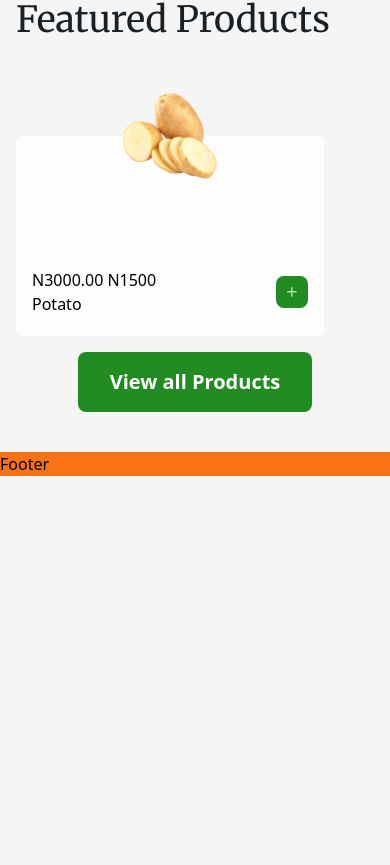
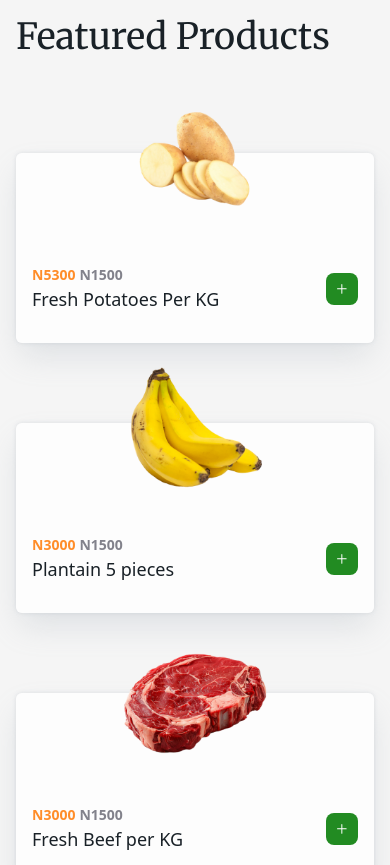
Before and after one commit to kelzzzcodes/FarmSteadvite, a React (Vite) app: page / in a window 390 px wide. Shown: the part 2299-3164 px from the top of the page. Before the commit the page ends 2775 px from the top, so only its background shows below. Built offline with nearby package versions, Linux system fonts and the light colour scheme.

Commit message:
FeaturedProducts section made responsive  ㊗️

```diff
--- a/src/components/FeaturedProducts.tsx
+++ b/src/components/FeaturedProducts.tsx
@@ -1,3 +1,4 @@
+import { FeaturedProductData } from '../constants'
 import { Button } from './ui'
 import FeaturedProductCard from './ui/FeaturedProductCard'
 
@@ -10,8 +11,15 @@ const FeaturedProducts = () => {
       >
         Featured Products
       </h2>
+<div className="grid grid-cols-1 md:grid-cols-2 lg:grid-cols-3 xl:grid-cols-4 2xl:grid-cols-5 gap-4 mx-auto w-full">
+  {
+    FeaturedProductData.map((item,index) => (
+      <FeaturedProductCard  key={index} image={item.image} oldPrice={item.oldPrice} newPrice={item.newPrice} name={item.name}/>
+    ))
+  }
 
-      <FeaturedProductCard />
+</div>
+
 
       <div className="flex mx-auto">
         <Button
--- a/src/components/Footer.tsx
+++ b/src/components/Footer.tsx
@@ -1,5 +1,5 @@
 const Footer = () => {
-  return <footer className="w-full h-56 bg-orange-500">Footer</footer>
+  return <footer className="w-full">Footer</footer>
 }
 
 export default Footer
--- a/src/components/ui/BottomHero.tsx
+++ b/src/components/ui/BottomHero.tsx
@@ -3,7 +3,7 @@ import HeroCard from './HeroCard'
 
 const BottomHero = () => {
   return (
-        <section className="h-auto bg-white rounded-md p-4 flex items-center sm:justify-center flex-wrap gap-4 max-w-[96%] mx-auto ">
+        <section className="h-auto bg-white shadow-custom-combined rounded-md p-4 flex items-center sm:justify-center flex-wrap gap-4 max-w-[96%] mx-auto w-full">
       {/* <div className='flex flex-wrap bg-transparent mx-auto items-center justify-center '>
           {HomeCardData.map((item, index) => (
           <HeroCard
--- a/src/components/ui/FeaturedProductCard.tsx
+++ b/src/components/ui/FeaturedProductCard.tsx
@@ -1,5 +1,3 @@
-import React from 'react'
-import Potato from '../../assets/potato.png'
 import Button from './Button'
 import { GoPlus } from 'react-icons/go'
 
@@ -7,33 +5,35 @@ const FeaturedProductCard = ({
   image,
   oldPrice,
   newPrice,
+  name,
 
 }: {
   image: string,
   oldPrice: number,
   newPrice: number,
+  name: string,
 }) => {
   return (
-    <div className="w-[308px] h-[200px] bg-white/80 flex flex-col px-4 rounded-md">
-      <img src={Potato} className="w-36 h-36 mx-auto relative bottom-16 " />
-      <div className="flex items-center justify-between mb-5">
+    <div className=" w-full h-[190px] bg-white/80 shadow-custom-combined flex flex-col px-4 rounded-md  mb-16 ">
+      <img src={image} alt={name} className="h-36 mx-auto relative bottom-16" />
+      <div className=" flex items-center justify-between relative bottom-8">
         <div className="flex flex-col">
-          <ul className="flex gap-1">
-            <li>
-              <span>N</span>3000.00
+          <ul className="flex gap-1 text-sm font-semibold">
+            <li className='text-[#FF8D29]'>
+              <span>N</span>{oldPrice}
             </li>
-            <li>
-              <span>N</span>1500
+            <li className='text-[#82828B]'>
+              <span>N</span>{newPrice}
             </li>
           </ul>
-          <p>Potato</p>
+          <p className='text-lg text-[#192127]'>{name}</p>
         </div>
         <Button
           href="/add"
           className="bg-[#228B22] p-2 rounded-lg "
           spanClassName="text-white"
         >
-          <GoPlus />
+          <GoPlus/>
         </Button>
       </div>
     </div>
--- a/src/components/ui/HeroCard.tsx
+++ b/src/components/ui/HeroCard.tsx
@@ -9,7 +9,7 @@ const HeroCard = ({
   description: string
 }) => {
   return (
-    <div className="bg-transparent w-[300px] flex flex-col gap-4 items-start justify-start py-2 ">
+    <div className="bg-transparent mx-auto w-full flex flex-col gap-4 items-start justify-start py-2 ">
       <img src={image} alt={title} className="bg-transparent" />
       <p className="bg-transparent text-2xl text-[#36454F] ">{title}</p>
       <span className="bg-transparent w-[90%] text-lg text-[#8A8A8A]">
--- a/src/constants/index.ts
+++ b/src/constants/index.ts
@@ -3,6 +3,12 @@ import VegetablesFruits from '../assets/Fruits and vegetables.png'
 import Condiments from '../assets/Condiments.png'
 import Honey from '../assets/Baby food.png'
 import Flour from '../assets/Grain and pasta.png'
+import Potato from '../assets/potato.png'
+import Plantain from '../assets/plantain.png'
+import Melon from '../assets/melon.png'
+import Spinach from '../assets/spinach.png'
+import Ginger from '../assets/ginger.png'
+import Beef from '../assets/beef.png'
 
 export const navbarLinks = [
   {
@@ -55,3 +61,66 @@ export const HomeCardData = [
     description: 'Lorem ipsum dolor sit amet, consectetur adipiscing elit.',
   },
 ]
+
+export const FeaturedProductData = [
+  {
+    image: `${Potato}`,
+    oldPrice: 5300.0,
+    newPrice: 1500,
+    name: 'Fresh Potatoes Per KG',
+  },
+  {
+    image: `${Plantain}`,
+    oldPrice: 3000.0,
+    newPrice: 1500,
+    name: 'Plantain 5 pieces',
+  },
+  {
+    image: `${Beef}`,
+    oldPrice: 3000.0,
+    newPrice: 1500,
+    name: 'Fresh Beef per KG',
+  },
+  {
+    image: `${Ginger}`,
+    oldPrice: 3300.0,
+    newPrice: 1500,
+    name: 'Fresh Ginger',
+  },
+  {
+    image: `${Spinach}`,
+    oldPrice: 200.0,
+    newPrice: 50,
+    name: 'Africa Spinach Per bundle',
+  },
+  {
+    image: `${Potato}`,
+    oldPrice: 5300.0,
+    newPrice: 1500,
+    name: 'Fresh Potatoes Per KG',
+  },
+  {
+    image: `${Plantain}`,
+    oldPrice: 3000.0,
+    newPrice: 1500,
+    name: 'Plantain 5 pieces',
+  },
+  {
+    image: `${Beef}`,
+    oldPrice: 3000.0,
+    newPrice: 1500,
+    name: 'Fresh Beef per KG',
+  },
+  {
+    image: `${Melon}`,
+    oldPrice: 3300.0,
+    newPrice: 1500,
+    name: 'Fresh Ginger',
+  },
+  {
+    image: `${Spinach}`,
+    oldPrice: 200.0,
+    newPrice: 50,
+    name: 'Africa Spinach Per bundle',
+  },
+]
--- a/tailwind.config.js
+++ b/tailwind.config.js
@@ -4,7 +4,11 @@ export default {
   theme: {
     extend: {
       fontFamily: {
-        'Merriweather': ['Merriweather', 'serif'],
+        Merriweather: ['Merriweather', 'serif'],
+      },
+      boxShadow: {
+        'custom-combined':
+          '0px 16px 32px -4px rgba(145, 158, 171, 0.24), 0px 0px 4px 0px rgba(145, 158, 171, 0.24)',
       },
     },
   },
```
